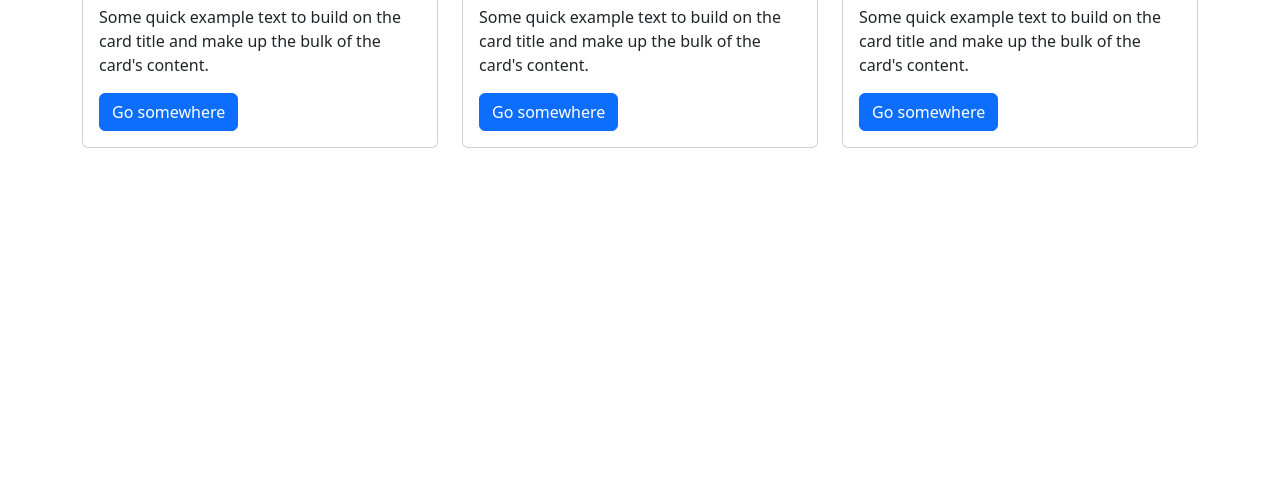
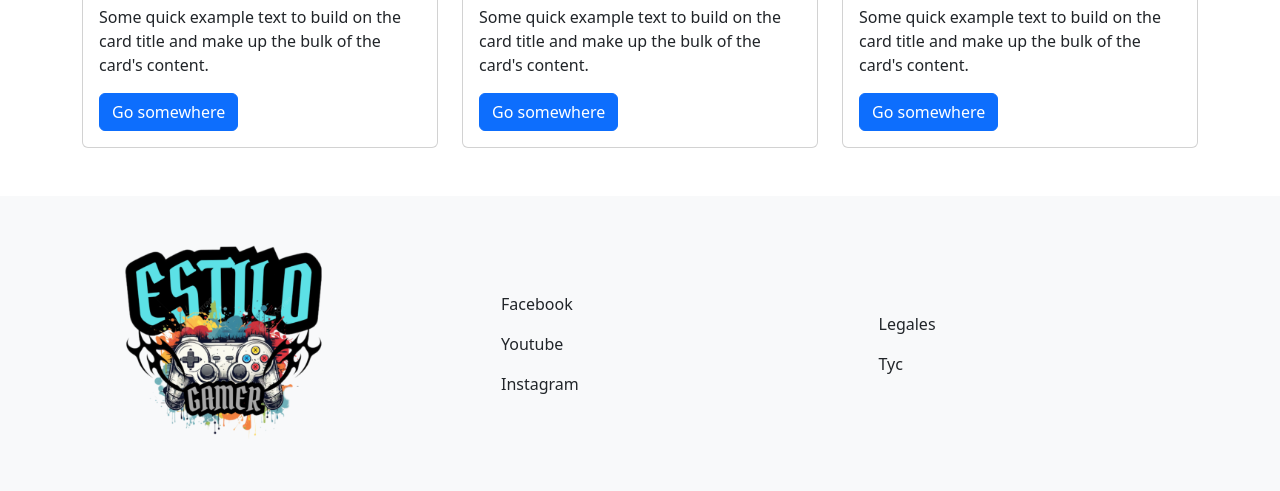
Before and after one commit to DiegoAZ41/tarea-git, a plain HTML site: page index.html in a window 1280 px wide. Shown: the part 1372-1863 px from the top of the page. Before the commit the page ends 1520 px from the top, so only its background shows below. Drawn offline with nearby package versions, Linux system fonts and the light colour scheme.

Commit message:
se crea footer, se coloca logo e items

```diff
--- a/css/estilos.css
+++ b/css/estilos.css
@@ -4,3 +4,5 @@
 .navbar-brand img{ width: 120px;}
 
 .carousel img{height: 1000px ; object-fit: cover;}
+
+.propio img{ width:200px;}
--- a/index.html
+++ b/index.html
@@ -97,34 +97,30 @@
     <p class="card-text">Some quick example text to build on the card title and make up the bulk of the card's content.</p>
     <a href="#" class="btn btn-primary">Go somewhere</a>
   </div>
-</div></div>
-
-
-
+</div>
+</div>
+</div>
+</div>
+</main>
+  <footer>
+    <div class="container-fluid p-5 mt-5 bg-body-tertiary">
+      <div class="row justify-content-evenly align-items-center">
+        <div class="propio col-12 col-lg-3"><img src="./img/logo.png" alt=""></div>
+        <div class="col-12 col-lg-3">
+<ul class="navbar-nav">
+  <li><a class="nav-link" href="">Facebook</a></li>
+  <li><a class="nav-link" href="">Youtube</a></li>
+  <li><a class="nav-link" href="">Instagram</a></li>
+</ul>
       </div>
-
-
-
-    </div>
-
-
-
-
-
-
-
-
-  </main>
-
-
-
-
-
-
-
-
-
-
-  <script src="https://cdn.jsdelivr.net/npm/bootstrap@5.3.3/dist/js/bootstrap.bundle.min.js" integrity="sha384-YvpcrYf0tY3lHB60NNkmXc5s9fDVZLESaAA55NDzOxhy9GkcIdslK1eN7N6jIeHz" crossorigin="anonymous"></script>
+        <div class="col-12 col-lg-3">
+          <ul class="navbar-nav">
+  <li><a class="nav-link" href="">Legales</a></li>
+  <li><a class="nav-link" href="">Tyc</a></li>
+</ul>
+</div>
+</div>
+</footer>
+<script src="https://cdn.jsdelivr.net/npm/bootstrap@5.3.3/dist/js/bootstrap.bundle.min.js" integrity="sha384-YvpcrYf0tY3lHB60NNkmXc5s9fDVZLESaAA55NDzOxhy9GkcIdslK1eN7N6jIeHz" crossorigin="anonymous"></script>
 </body>
 </html>
```
